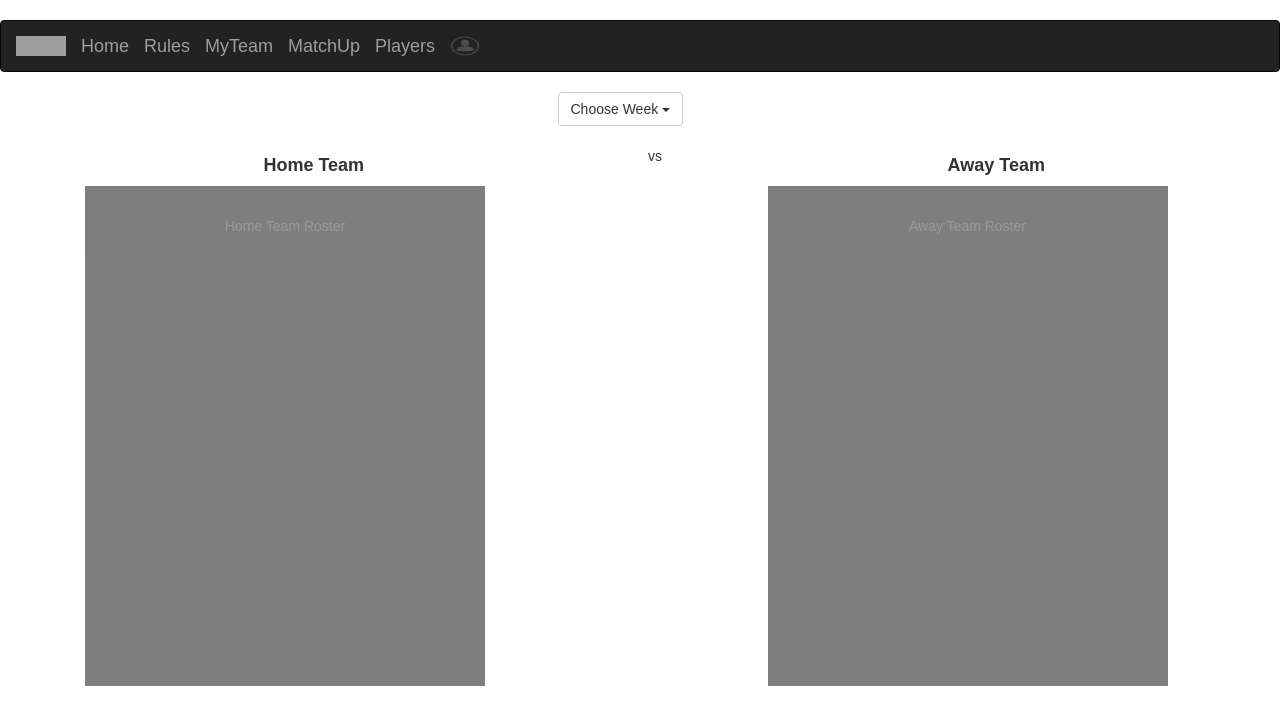
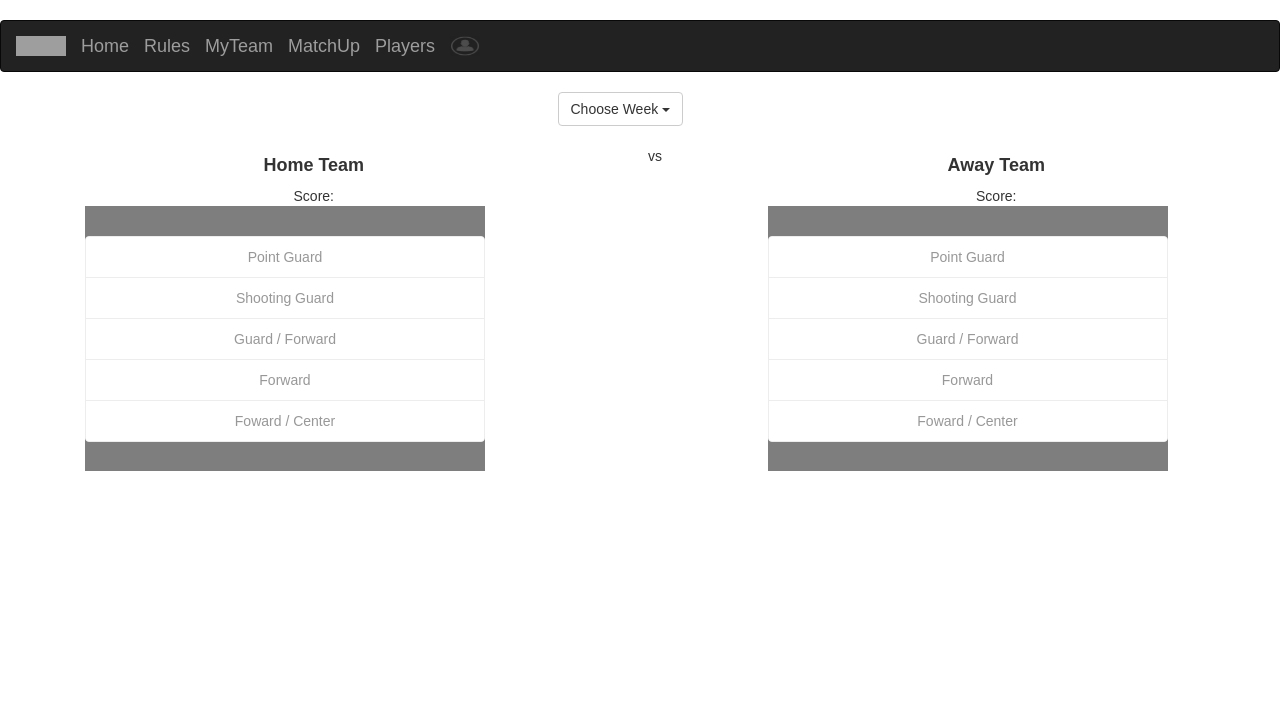
Before and after one commit to namaslay33/Fantasy-Basketball, a React (Create React App) app: page /MatchUp in a window 1280 px wide. Shown: the top 724 px of the page. Built offline with nearby package versions, Linux system fonts and the light colour scheme; grey boxes are pictures that could not be loaded.

Commit message:
Styled matchup section, made edits to League Rules/MyTeam section

```diff
--- a/src/CSS/matchup.css
+++ b/src/CSS/matchup.css
@@ -7,7 +7,7 @@
     z-index: 1;
     background-color: black;
     opacity: 0.5;
-    height: 500px;
+    height: 265px;
     width: 400px;
     padding-top: 30px;
 }
--- a/src/Components/LeagueRules.js
+++ b/src/Components/LeagueRules.js
@@ -28,7 +28,7 @@ class LeagueRules extends Component {
                   </ul>
                 <li>Scores will be tallied on a weekly basis. Team with the most points by the end of the week wins</li>
                 <li>Champion is the team with the best record and highest season point total</li>
-                <li>Max Roster size will be 5 players</li>
+                <li>Max roster size will be 5 players</li>
               </ul>
               {/* </Col>
               </Row>
--- a/src/Components/MatchUp.js
+++ b/src/Components/MatchUp.js
@@ -1,6 +1,6 @@
 import React, { Component } from 'react';
 // import {BrowserRouter} from 'react-router-dom';
-import {Grid, Row, Col, ButtonToolbar, DropdownButton, MenuItem} from "react-bootstrap";
+import {Grid, Row, Col, ButtonToolbar, DropdownButton, MenuItem, Panel, ListGroup, ListGroupItem} from "react-bootstrap";
 import '../CSS/matchup.css'
 
 class MatchUp extends Component {
@@ -18,7 +18,8 @@ class MatchUp extends Component {
             <MenuItem eventKey="1">Week 1</MenuItem>
             <MenuItem eventKey="2">Week 2</MenuItem>
             <MenuItem eventKey="3">Week 3</MenuItem>
-            <MenuItem eventKey="4">Week 4</MenuItem>
+            {/* <MenuItem eventKey="4">Week 4</MenuItem>
+            <MenuItem eventKey="4">Week 5</MenuItem> */}
           </DropdownButton>
         </ButtonToolbar>
         </Col>
@@ -32,12 +33,34 @@ class MatchUp extends Component {
           <Row className="show-grid">
           <Col xs={12} md={5}>
             <h4><strong>Home Team</strong></h4>
-            <div className="Home">Home Team Roster</div>
+            Score:
+            <div className="Home">
+            <Panel>
+                <ListGroup>
+                  <ListGroupItem>Point Guard</ListGroupItem>
+                  <ListGroupItem>Shooting Guard</ListGroupItem>
+                  <ListGroupItem>Guard / Forward</ListGroupItem>
+                  <ListGroupItem>Forward</ListGroupItem>
+                  <ListGroupItem>Foward / Center</ListGroupItem>
+                </ListGroup>
+              </Panel>
+            </div>
           </Col>
           <Col md={2}>vs</Col>
           <Col md={5}>
             <h4><strong>Away Team</strong></h4>
-            <div className="Away">Away Team Roster</div>
+            Score:
+            <div className="Away">
+            <Panel>
+                <ListGroup>
+                  <ListGroupItem>Point Guard</ListGroupItem>
+                  <ListGroupItem>Shooting Guard</ListGroupItem>
+                  <ListGroupItem>Guard / Forward</ListGroupItem>
+                  <ListGroupItem>Forward</ListGroupItem>
+                  <ListGroupItem>Foward / Center</ListGroupItem>
+                </ListGroup>
+              </Panel>
+            </div>
           </Col>
           </Row>
         </Grid>
--- a/src/Components/MyTeam.js
+++ b/src/Components/MyTeam.js
@@ -50,8 +50,8 @@ class MyTeam extends Component {
                   <ListGroupItem>Point Guard</ListGroupItem>
                   <ListGroupItem>Shooting Guard</ListGroupItem>
                   <ListGroupItem>Guard / Forward</ListGroupItem>
-                  <ListGroupItem>Small/Power Forward</ListGroupItem>
-                  <ListGroupItem>Power Foward/Center</ListGroupItem>
+                  <ListGroupItem>Forward</ListGroupItem>
+                  <ListGroupItem>Foward/Center</ListGroupItem>
                 </ListGroup>
               </Panel>
           </Col>
--- a/src/Components/Players.js
+++ b/src/Components/Players.js
@@ -5,6 +5,14 @@ import {Form, Table} from "react-bootstrap";
 
 class Players extends Component {
   render() {
+
+    // const search = $.getJSON('https://api.mysportsfeeds.com/v2.0/pull/nba/players.json', function (data) {
+    // console.log(data);
+    //   },
+
+
+
+
     return (
       <div className="App">
 
@@ -16,11 +24,14 @@ class Players extends Component {
 
         <hr />
 
+        <h3>Season Average Stats</h3>
+
         <Table striped bordered condensed hover responsive>
           <thead>
             <tr>
               <th>#</th>
               <th>Name</th>
+              <th>Team</th>
               <th>Position</th>
               <th>Points</th>
               <th>Rebounds</th>
```
